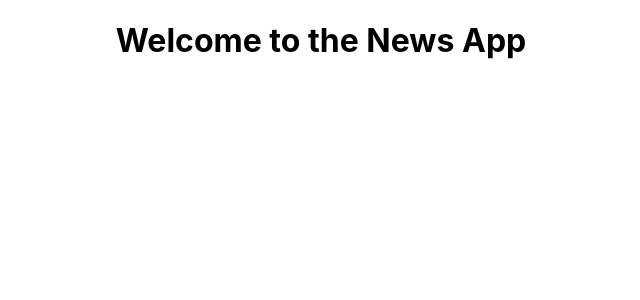
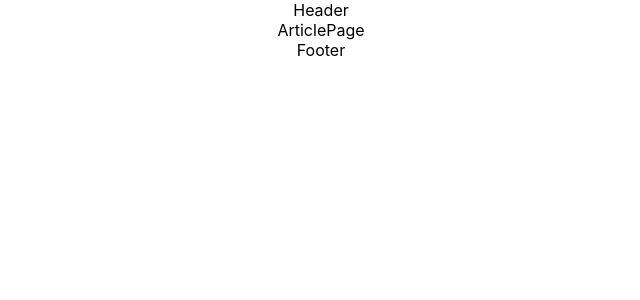
Before and after one commit to Arap-Tum/newsApp-frontEnd-userApp, a React (Create React App) app: page /article/1 in a window 1280 px wide. Shown: the top 300 px of the page, without its empty margins (319-959 px from the left). Built offline with nearby package versions, Linux system fonts and the light colour scheme.

Commit message:
Implement header and footer components; set up routing for Home and Article pages

```diff
--- a/src/App.js
+++ b/src/App.js
@@ -1,10 +1,22 @@
 
 import './App.css';
+
+import { Header } from './components/Header';
+import { Route, Routes }   from 'react-router-dom';
+import { Home } from './pages/Home';
+import { ArticlePage } from './pages/ArticlePage';
+import { Footer } from './components/Footer';
+
 
 function App() {
   return (
     <div className="App">
-      <h1>Welcome to the News App</h1>
+      <Header />
+      <Routes>
+        <Route path="/" element={<Home />} />
+        <Route path="/article/:id" element={<ArticlePage />} />
+      </Routes>
+      <Footer />
     </div>
   );
 }
--- /dev/null
+++ b/src/components/Footer.jsx
@@ -0,0 +1,7 @@
+import React from 'react'
+
+export const Footer = () => {
+  return (
+    <div>Footer</div>
+  )
+}
--- /dev/null
+++ b/src/components/Header.jsx
@@ -0,0 +1,7 @@
+import React from 'react'
+
+export const Header = () => {
+  return (
+    <div>Header</div>
+  )
+}
```
